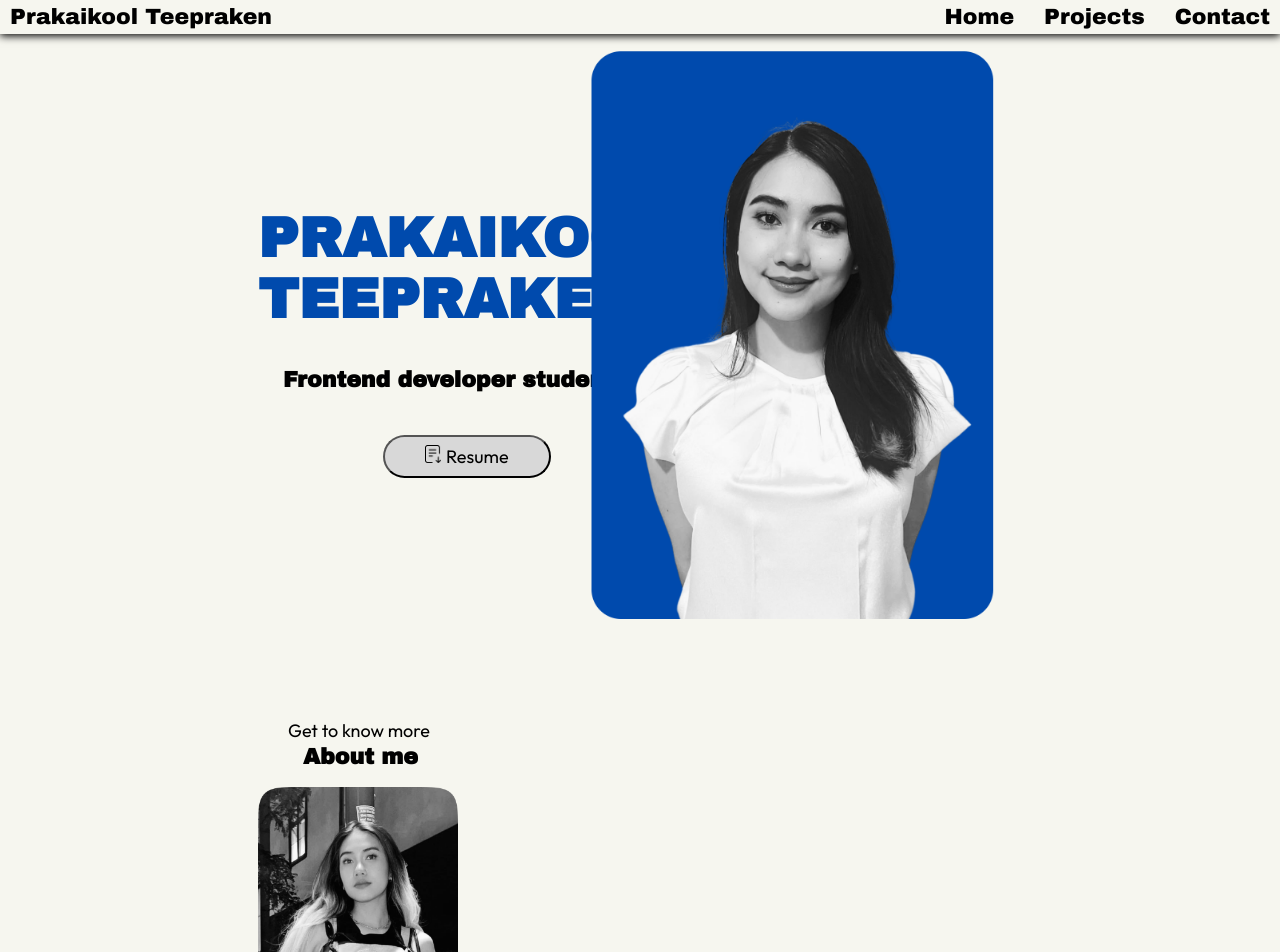
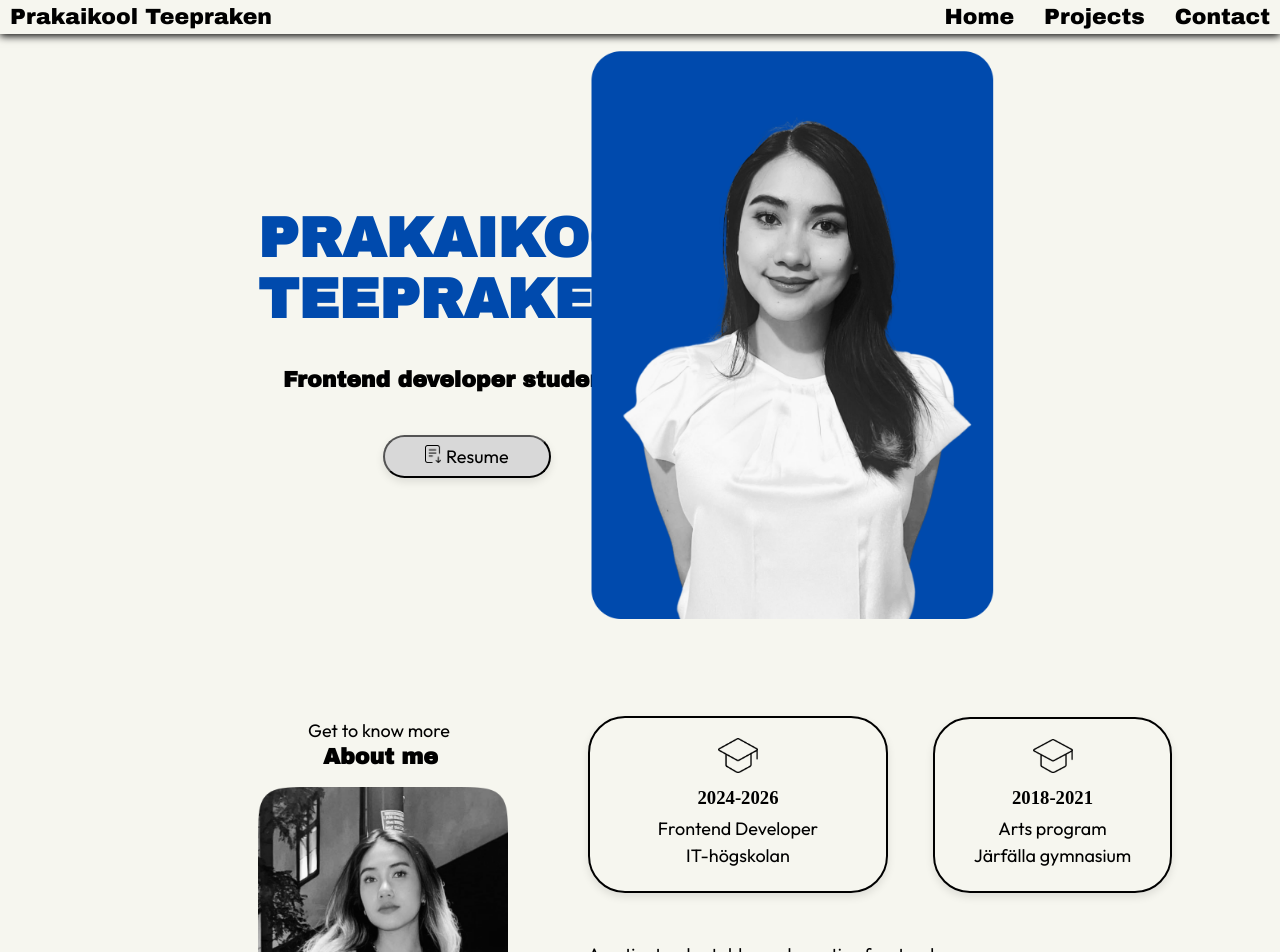
Before and after one commit to Prakaikool/Portfolio, a Vue app: page / in a window 1280 px wide. Shown: the top 952 px of the page. Built offline with nearby package versions, Linux system fonts and the light colour scheme.

Commit message:
Styling the second-section

```diff
--- a/src/views/HomeView.vue
+++ b/src/views/HomeView.vue
@@ -24,26 +24,30 @@
       <img src="/images/about_me_img.png" alt="My image" class="about_me_img" />
 
       <div class="education-container">
+        <div class="education-box">
           <div class="education-first">
             <img src="/icons/education_icon.png" alt="education_icon" class="ed_icon" />
-          <h3>Education</h3>
+            <h3>2024-2026</h3>
+            <p>Frontend Developer</p>
             <p>IT-högskolan</p>
-          <p>Järfälla gymnasium</p>
           </div>
 
           <div class="education-second">
             <img src="/icons/education_icon.png" alt="education_icon" class="ed_icon" />
-          <h3>Program</h3>
-          <p>Frontend Developer</p>
+            <h3>2018-2021</h3>
             <p>Arts program</p>
+            <p>Järfälla gymnasium</p>
+          </div>
         </div>
 
+        <div class="education-p">
           <p>
             A patient, adaptable, and creative frontend development student with experience in
             building responsive web applications. Proficient in HTML, CSS, JavaScript, and modern
             frameworks. Passionate about delivering user-friendly solutions and high-quality user
             experiences. Enjoys teamwork and collaboration and is always eager to learn and grow.
           </p>
+        </div>
       </div>
     </div>
 
@@ -91,6 +95,31 @@
   margin-top: 100px;
 }
 
+.education-first {
+  max-width: 300px;
+  padding: 20px;
+  border: 2px solid #000;
+  border-radius: 37px;
+  text-align: center;
+  box-shadow: 0px 4px 8px rgba(0, 0, 0, 0.1);
+}
+
+.education-second {
+  max-width: 300px;
+  padding: 20px;
+  border: 2px solid #000;
+  border-radius: 37px;
+  text-align: center;
+  box-shadow: 0px 4px 8px rgba(0, 0, 0, 0.1);
+  margin-top: -176px;
+  margin-left: 345px;
+}
+
+.education-box {
+  margin-top: -378px;
+  margin-left: 480px;
+}
+
 /* fonts */
 .home-first h2 {
   margin-left: 175px;
@@ -98,11 +127,11 @@
 
 .home-second h2 {
   margin-top: -15px;
-  margin-left: 195px;
+  margin-left: 215px;
 }
 
 .home-second p {
-  margin-left: 180px;
+  margin-left: 200px;
 }
 
 h1 {
@@ -122,6 +151,29 @@ p {
   font-family: 'Outfit', sans-serif;
 }
 
+.education-container h3 {
+  margin-top: 0;
+  margin-bottom: 8px;
+}
+
+.education-p {
+  padding-right: 170px;
+  margin-left: 280px;
+  margin-top: 50px;
+}
+
+.education-first p {
+  margin-top: 0;
+  margin-bottom: 4px;
+  margin-left: auto;
+}
+
+.education-second p {
+  margin-top: 0;
+  margin-bottom: 4px;
+  margin-left: auto;
+}
+
 /* Button */
 .resume-button {
   margin-top: 25px;
@@ -130,10 +182,11 @@ p {
   padding: 8px 40px;
   font-size: 18px;
   background-color: #d8d8d8;
+  box-shadow: 0px 4px 8px rgba(0, 0, 0, 0.1);
   font-family: 'Outfit', sans-serif;
 }
 
-/* All pictures */
+/* All pictures and icons */
 .profile_img {
   display: block;
   margin-left: auto;
@@ -143,7 +196,13 @@ p {
 }
 
 .about_me_img {
-  max-width: 350px;
+  max-width: 400px;
   padding-left: 150px;
 }
+
+.ed_icon {
+  width: 40px;
+  height: auto;
+  margin-bottom: 10px;
+}
 </style>
```
Lines whose indentation alone changed are shown as unchanged.
